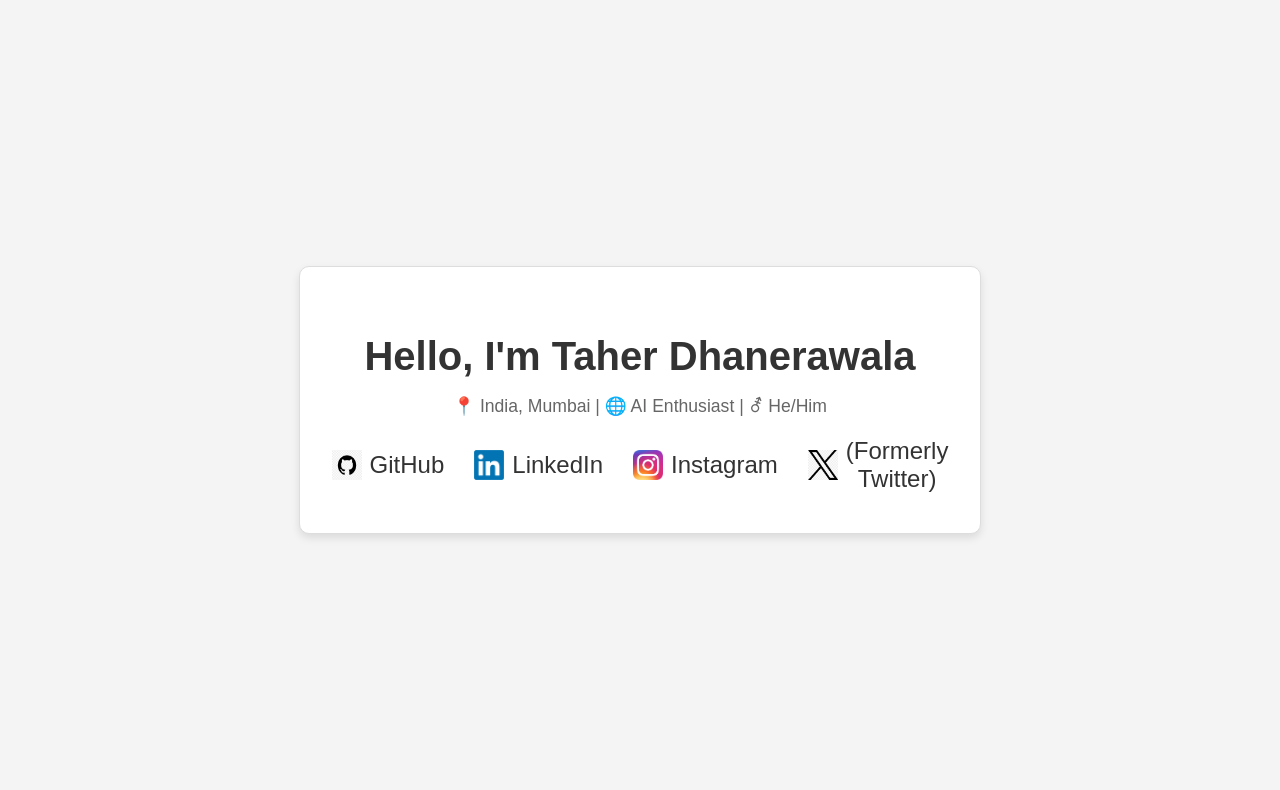
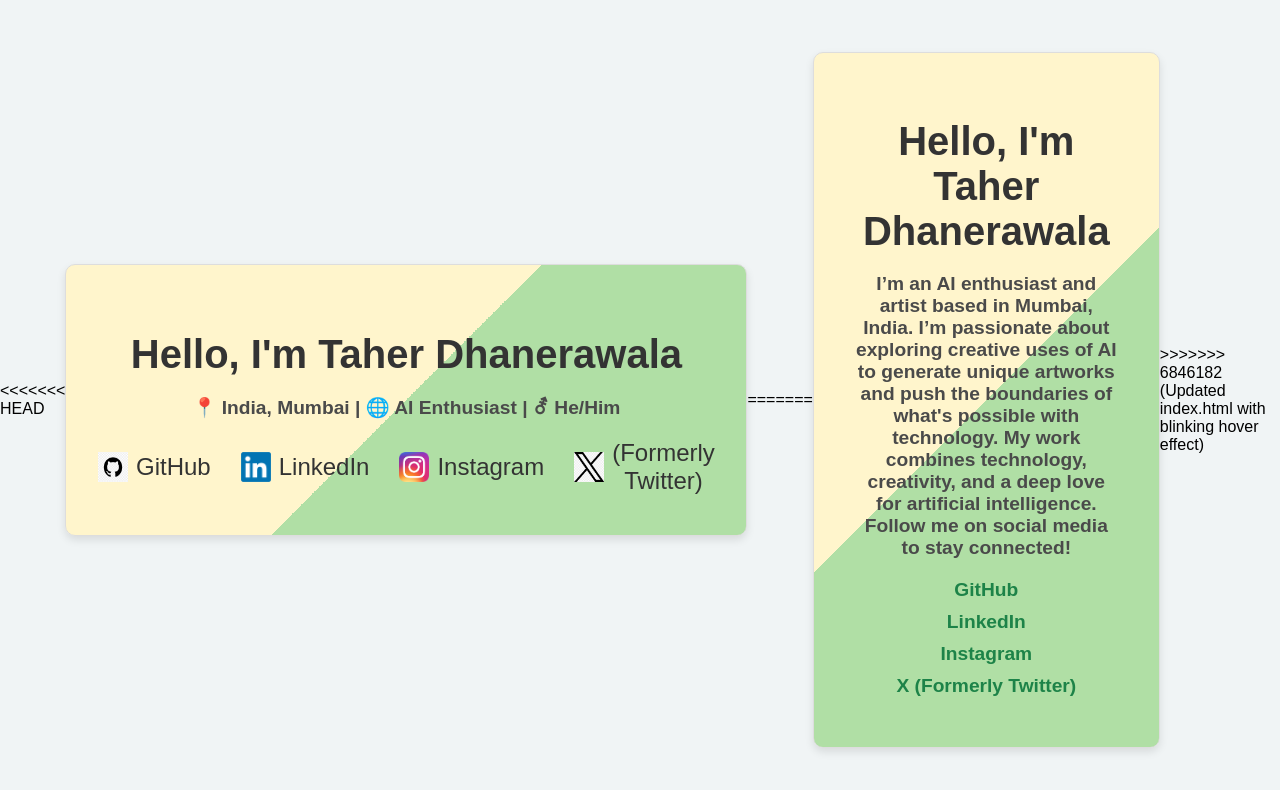
Before and after one commit to taherdhanera/taherdhanera.github.io, a plain HTML site: page index.html in a window 1280 px wide. Drawn offline with Linux system fonts and the light colour scheme; files whose address does not match are found by name.

```diff
--- a/index.html
+++ b/index.html
@@ -1,3 +1,4 @@
+<<<<<<< HEAD
 <!DOCTYPE html>
 <html lang="en">
 <head>
@@ -78,3 +79,79 @@
     </div>
 </body>
 </html>
+=======
+<!DOCTYPE html>
+<html lang="en">
+<head>
+    <meta charset="UTF-8">
+    <meta name="viewport" content="width=device-width, initial-scale=1.0">
+    <meta http-equiv="X-UA-Compatible" content="ie=edge">
+    <title>Taher Dhanerawala Portfolio</title>
+    <style>
+        body {
+            font-family: Arial, sans-serif;
+            display: flex;
+            justify-content: center;
+            align-items: center;
+            height: 100vh;
+            margin: 0;
+            background-color: #f0f4f5; /* Very light gray background */
+        }
+        .container {
+            text-align: center;
+            padding: 40px;
+            background: linear-gradient(135deg, #FFF5CC 50%, #B0DFA5 50%); /* Softer gold and light green */
+            border-radius: 10px;
+            box-shadow: 0 4px 8px rgba(0, 0, 0, 0.1);
+            width: 80%;
+            max-width: 600px;
+            color: #333; /* Darker color for better readability */
+        }
+        h1 {
+            font-size: 2.5rem;
+            margin-bottom: 10px;
+            color: #333; /* Darker heading */
+        }
+        p {
+            font-size: 1.2rem;
+            margin-bottom: 20px;
+            font-weight: bold;
+            color: #4a4a4a; /* Soft dark gray for better contrast */
+        }
+        .social-links a {
+            display: block;
+            font-size: 1.2rem;
+            margin-bottom: 10px;
+            color: #1D8348; /* Soft green for links */
+            text-decoration: none;
+            font-weight: bold;
+            transition: color 0.2s ease-in-out; /* Smooth color transition */
+        }
+        .social-links a:hover {
+            animation: blink 0.5s ease-in-out infinite; /* Blink effect */
+        }
+        @keyframes blink {
+            0%, 100% {
+                color: #1D8348; /* Original color */
+            }
+            50% {
+                color: transparent; /* Disappears briefly */
+            }
+        }
+    </style>
+</head>
+<body>
+    <div class="container">
+        <h1>Hello, I'm Taher Dhanerawala</h1>
+        <p>I’m an AI enthusiast and artist based in Mumbai, India. I’m passionate about exploring creative uses of AI to generate unique artworks and push the boundaries of what's possible with technology. My work combines technology, creativity, and a deep love for artificial intelligence. Follow me on social media to stay connected!</p>
+
+        <div class="social-links">
+            <a href="https://github.com/taherdhanera" target="_blank">GitHub</a>
+            <a href="https://linkedin.com/in/taherd" target="_blank">LinkedIn</a>
+            <a href="https://instagram.com/taher_aiartist" target="_blank">Instagram</a>
+            <a href="https://twitter.com/taherdhanera" target="_blank">X (Formerly Twitter)</a>
+        </div>
+    </div>
+</body>
+</html>
+>>>>>>> 6846182 (Updated index.html with blinking hover effect)
```
